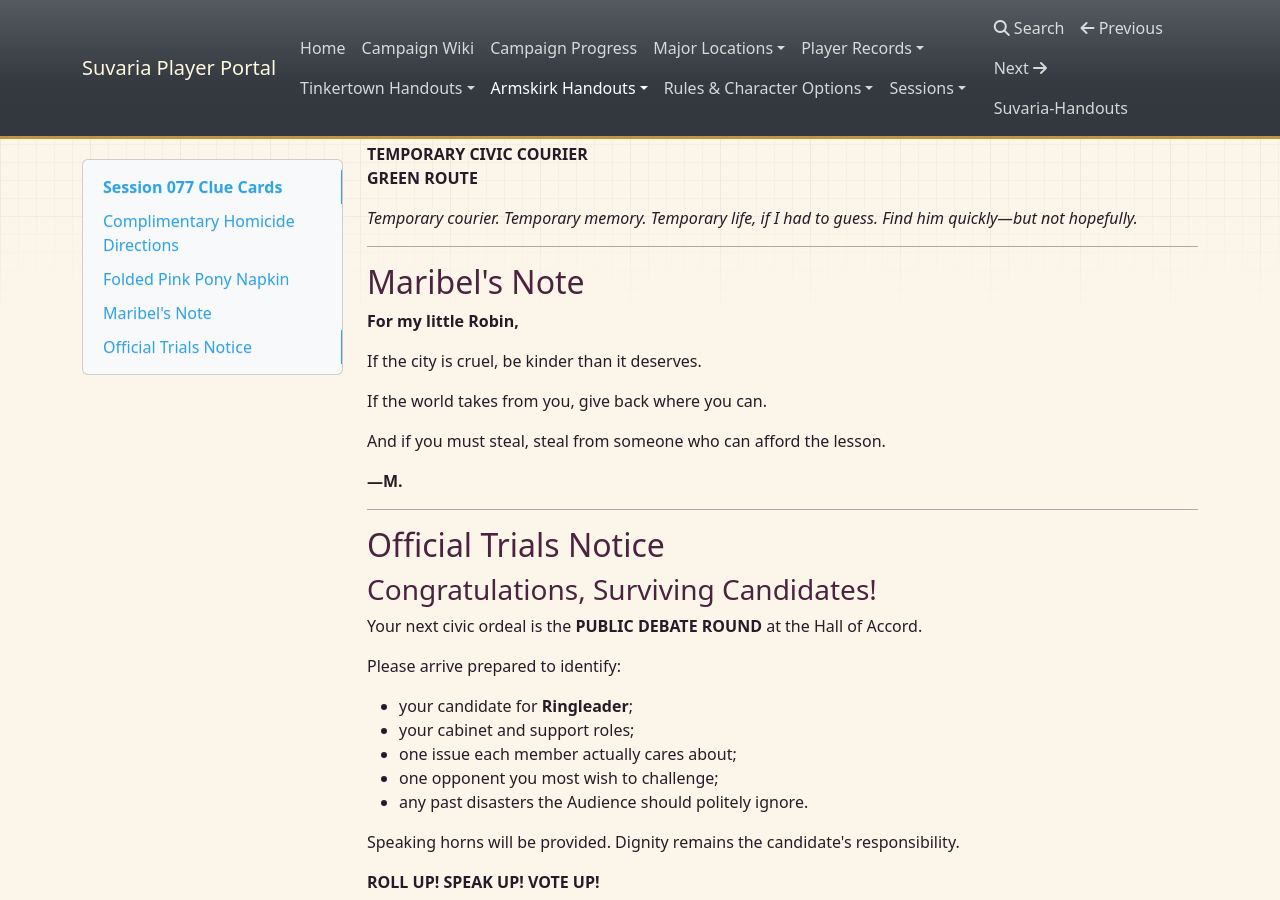
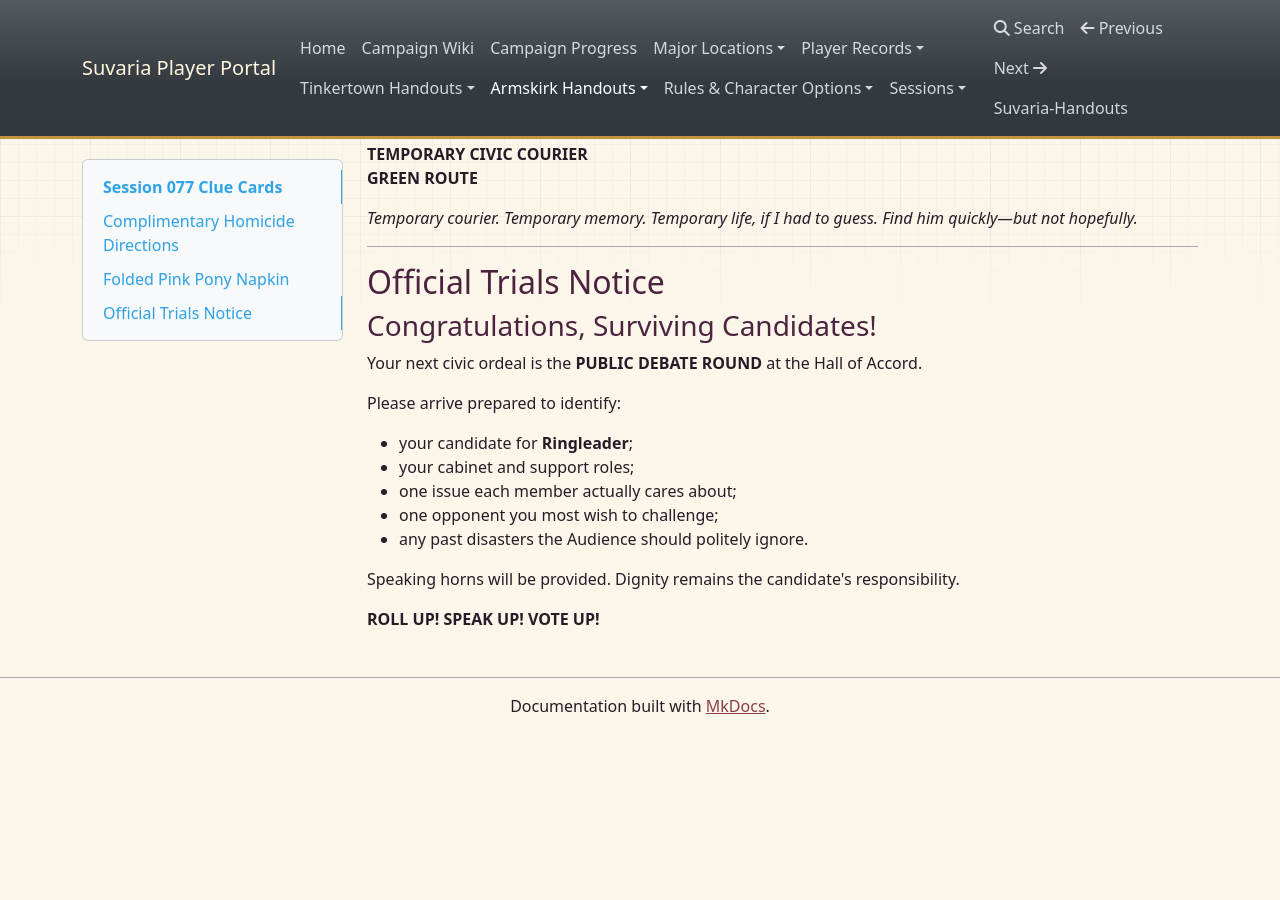
Before and after one commit to blakewrege/Suvaria-Handouts, an MkDocs documentation site: the page built from docs/session-077-clue-cards.md, in a window 1280 px wide and 900 px high, scrolled down 617 px. Built offline with MkDocs 1.6.1, drawn with Linux system fonts in a browser that asks for light colours; nearby versions of some CDN libraries; after the commit the page ends 1351 px from its top, so only the background shows below that.

Commit message:
Remove draft Maribel note from public cards

```diff
--- a/docs/session-077-clue-cards.md
+++ b/docs/session-077-clue-cards.md
@@ -30,20 +30,6 @@
 
 ---
 
-## Maribel's Note
-
-**For my little Robin,**
-
-If the city is cruel, be kinder than it deserves.
-
-If the world takes from you, give back where you can.
-
-And if you must steal, steal from someone who can afford the lesson.
-
-**—M.**
-
----
-
 ## Official Trials Notice
 
 ### Congratulations, Surviving Candidates!
```
